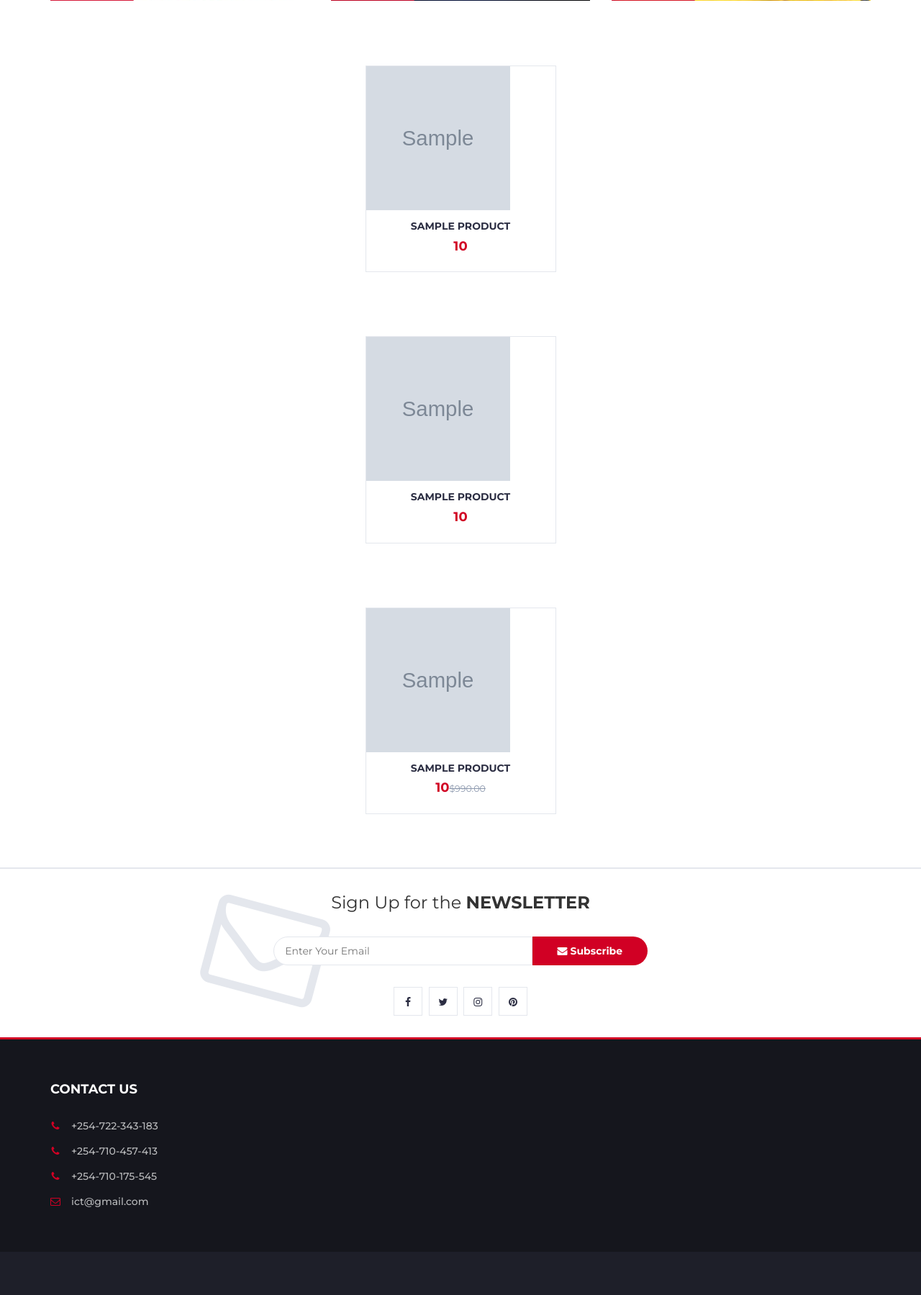
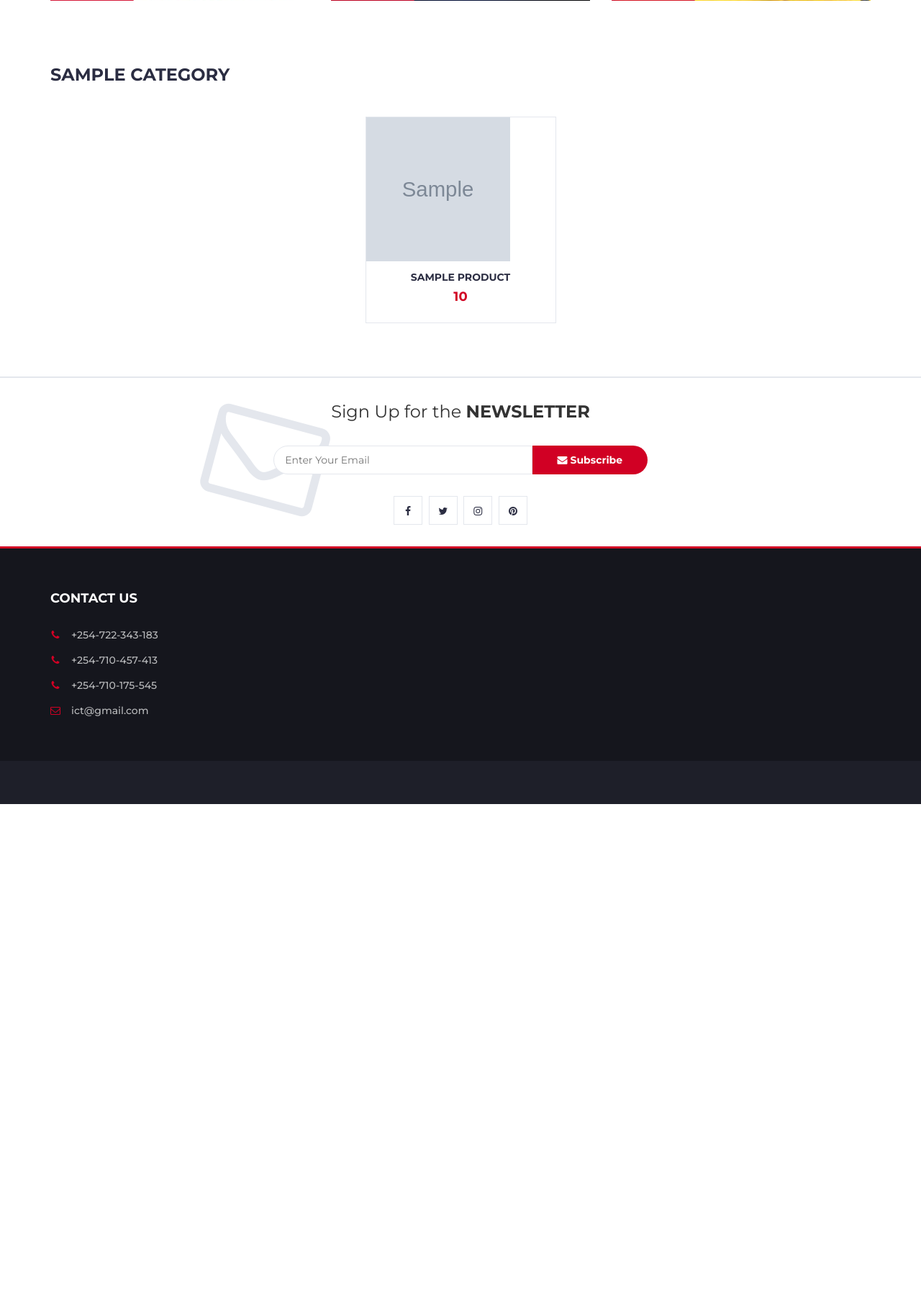
Before and after one commit to 25-do/lumena, a Django app: template templates/index.html in a window 1280 px wide. Shown: the part 386-2185 px from the top of the page at 72% size. After the commit the page ends 1503 px from the top, so only its background shows below. Run offline with Django 5.2, Linux system fonts and the light colour scheme; the template is opened without the code that fills it: most values are stand-ins (such as "Sample title", 1, 10 or a date in 2020); grey boxes marked "Sample" are stand-in pictures; some libraries are stand-ins or nearby versions.

Commit message:
slide with category

```diff
--- a/templates/index.html
+++ b/templates/index.html
@@ -205,171 +205,58 @@
 		<!-- /SECTION -->
 
 		<!-- SECTION -->
+		{% for category, products in categories.items %}
 		<div class="section">
-			<!-- container -->
 			<div class="container">
-				<!-- row -->
 				<div class="row">
-
-					<!-- section title -->
+					<!-- Section title -->
 					<div class="col-md-12">
-
+						<div class="section-title">
+							<h3 class="title">{{ category.name }}</h3>
+						</div>
 					</div>
-					<!-- /section title -->
 
 					<!-- Products tab & slick -->
 					<div class="col-md-12">
 						<div class="row">
 							<div class="products-tabs">
-								<!-- tab -->
-								<div id="tab1" class="tab-pane active">
-									<div class="products-slick" data-nav="#slick-nav-1">
-										<!-- product -->
+								<!-- Tab -->
+								<div id="tab{{ forloop.counter }}" class="tab-pane active">
+									<div class="products-slick" data-nav="#slick-nav-{{ category.id }}">
+										<!-- Loop through Products -->
 										{% for product in products %}
-										<div class="product">
-											<div class="product-img">
-												<img src="{{ product.image.url}}" alt="" class="img-fluid" style="width: 200px; height: 200px; object-fit: cover;">
-
+											<div class="product">
+												<div class="product-img">
+													<img src="{{ product.image.url }}" alt="" class="img-fluid" style="width: 200px; height: 200px; object-fit: cover;">
+												</div>
+												<div class="product-body">
+													<h3 class="product-name"><a href="#">{{ product.name }}</a></h3>
+													<h4 class="product-price">{{ product.price }}</h4>
+												</div>
 											</div>
-											<div class="product-body">
-
-												<h3 class="product-name"><a href="#">{{product.name}}</a></h3>
-												<h4 class="product-price">{{product.price}}</h4>
-
-											</div>
-
-										</div>
+										{% empty %}
+											<p>No products available for this category.</p>
 										{% endfor %}
-										<!-- /product -->
 									</div>
-									<div id="slick-nav-1" class="products-slick-nav"></div>
+									<!-- Dynamic Slick Navigation -->
+									<div id="slick-nav-{{ category.id }}" class="products-slick-nav"></div>
 								</div>
-								<!-- /tab -->
+								<!-- /Tab -->
 							</div>
 						</div>
 					</div>
-					<!-- Products tab & slick -->
+					<!-- /Products tab & slick -->
 				</div>
-				<!-- /row -->
 			</div>
-			<!-- /container -->
 		</div>
+	{% endfor %}
+
 		<!-- /SECTION -->
 
 		<!-- HOT DEAL SECTION -->
 
 
 		<!-- SECTION -->
-		<div class="section">
-			<!-- container -->
-			<div class="container">
-				<!-- row -->
-				<div class="row">
-
-					<!-- section title -->
-					<div class="col-md-12">
-
-					</div>
-					<!-- /section title -->
-
-					<!-- Products tab & slick -->
-					<div class="col-md-12">
-						<div class="row">
-							<div class="products-tabs">
-								<!-- tab -->
-								<div id="tab2" class="tab-pane fade in active">
-									<div class="products-slick" data-nav="#slick-nav-2">
-										<!-- product -->
-										{% for product in products1 %}
-										<div class="product">
-											<div class="product-img">
-												<img src="{{ product.image.url}}" alt="" class="img-fluid" style="width: 200px; height: 200px; object-fit: cover;">
-
-											</div>
-											<div class="product-body">
-
-												<h3 class="product-name"><a href="#">{{product.name}}</a></h3>
-												<h4 class="product-price">{{product.price}}</h4>
-
-
-											</div>
-
-										</div>
-										{% endfor %}
-										<!-- /product -->
-
-										<!-- product -->
-
-									</div>
-									<div id="slick-nav-2" class="products-slick-nav"></div>
-								</div>
-								<!-- /tab -->
-							</div>
-						</div>
-					</div>
-					<!-- /Products tab & slick -->
-				</div>
-				<!-- /row -->
-			</div>
-			<!-- /container -->
-		</div>
-		<!-- /SECTION -->
-
-		<!-- SECTION -->
-		<div class="section">
-			<!-- container -->
-			<div class="container">
-				<!-- row -->
-				<div class="row">
-
-					<!-- section title -->
-					<div class="col-md-12">
-
-					</div>
-					<!-- /section title -->
-
-					<!-- Products tab & slick -->
-					<div class="col-md-12">
-						<div class="row">
-							<div class="products-tabs">
-								<!-- tab -->
-								<div id="tab2" class="tab-pane fade in active">
-									<div class="products-slick" data-nav="#slick-nav-3">
-										<!-- product -->
-										{% for product in products2 %}
-										<div class="product">
-											<div class="product-img">
-												<img src="{{ product.image.url}}" alt="" class="img-fluid" style="width: 200px; height: 200px; object-fit: cover;">
-
-											</div>
-											<div class="product-body">
-
-												<h3 class="product-name"><a href="#">{{ product.name }}</a></h3>
-												<h4 class="product-price">{{product.price}}<del class="product-old-price">$990.00</del></h4>
-
-
-											</div>
-
-										</div>
-										{% endfor %}
-										<!-- /product -->
-
-										<!-- product -->
-
-									</div>
-									<div id="slick-nav-3" class="products-slick-nav"></div>
-								</div>
-								<!-- /tab -->
-							</div>
-						</div>
-					</div>
-					<!-- /Products tab & slick -->
-				</div>
-				<!-- /row -->
-			</div>
-			<!-- /container -->
-		</div>
-		<!-- /SECTION -->
 
 		<!-- NEWSLETTER -->
 		<div id="newsletter" class="section">
```
